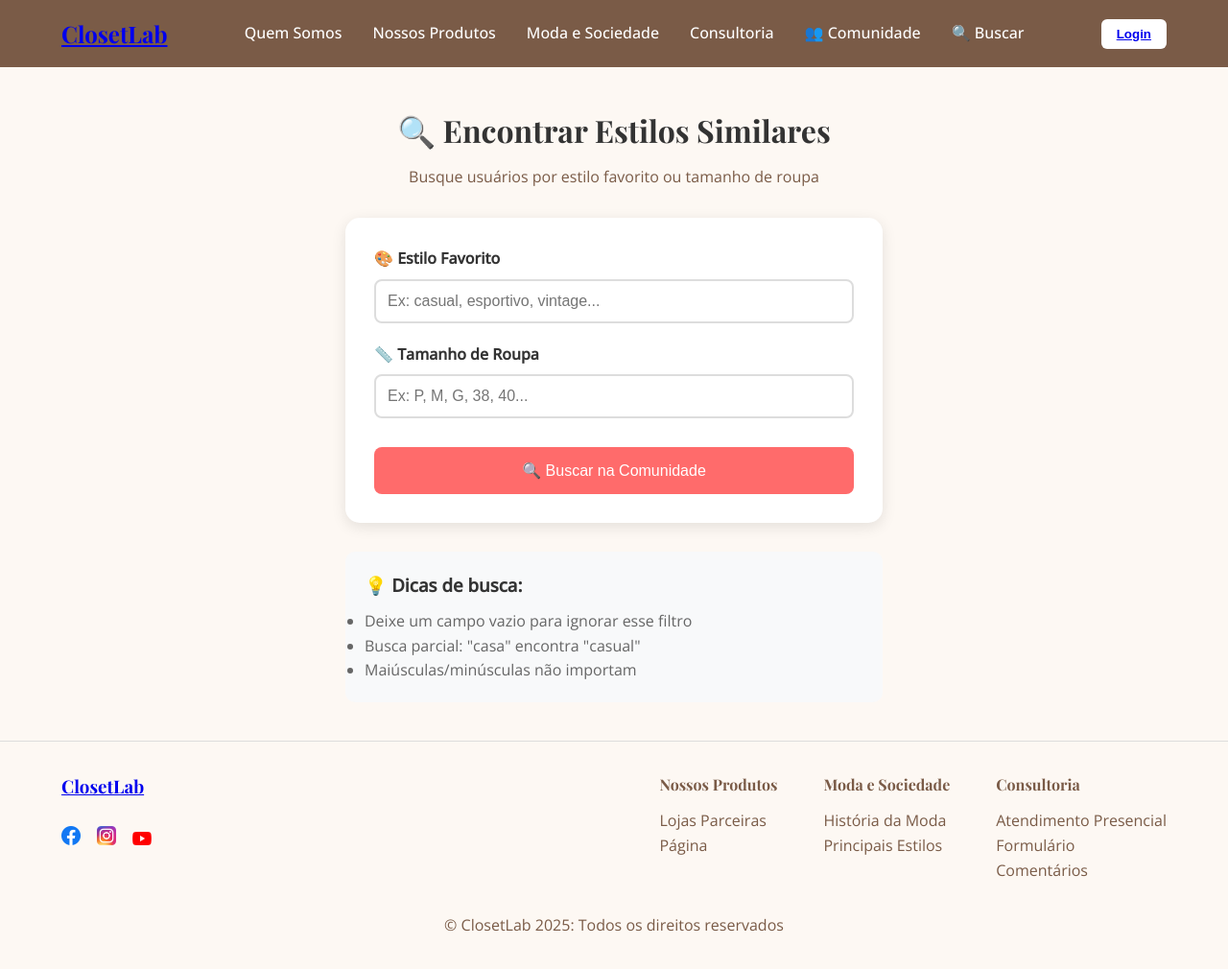
After one commit to caioromero12/ENG4021-Grupo-2, a Django app: page /buscar/ in a window 1280 px wide. The commit adds this page. Shown: the whole page at 96% size. Run offline with Django 5.2, Linux system fonts and the light colour scheme.

Commit message:
modified:   SiteModa/templates/base.html new file:   SiteModa/templates/usuario/busca_usuario.html new file:   SiteModa/templates/usuario/resultado_busca.html modified:   SiteModa/usuario/urls.py modified:   SiteModa/usuario/views.py

```diff
--- a/SiteModa/templates/base.html
+++ b/SiteModa/templates/base.html
@@ -20,7 +20,8 @@
     <li><a href="{% url 'index' %}#produtos">Nossos Produtos</a></li>
     <li><a href="{% url 'moda_sociedade' %}">Moda e Sociedade</a></li>
     <li><a href="{% url 'index' %}#consultoria">Consultoria</a></li>
-    <li><a href="{% url 'consulta_usuarios' %}">👥 Comunidade</a></li>  <!-- LINHA NOVA -->
+    <li><a href="{% url 'consulta_usuarios' %}">👥 Comunidade</a></li>
+    <li><a href="{% url 'busca_usuario' %}">🔍 Buscar</a></li>  <!-- LINHA NOVA -->
 </ul>
             {% if user.is_authenticated %}
                 <form action="{% url 'logout' %}" method="post" class="d-inline">
--- /dev/null
+++ b/SiteModa/templates/usuario/busca_usuario.html
@@ -0,0 +1,118 @@
+{% extends 'base.html' %}
+{% load static %}
+
+{% block title %}Buscar Usuários - ClosetLab{% endblock %}
+
+{% block content %}
+<div class="container-busca">
+    <h1>🔍 Encontrar Estilos Similares</h1>
+    <p>Busque usuários por estilo favorito ou tamanho de roupa</p>
+
+    <form action="{% url 'resultado_busca' %}" method="get" class="form-busca">
+        <div class="campo-busca">
+            <label for="estilo">🎨 Estilo Favorito</label>
+            <input type="text" id="estilo" name="estilo"
+                   placeholder="Ex: casual, esportivo, vintage...">
+        </div>
+
+        <div class="campo-busca">
+            <label for="tamanho">📏 Tamanho de Roupa</label>
+            <input type="text" id="tamanho" name="tamanho"
+                   placeholder="Ex: P, M, G, 38, 40...">
+        </div>
+
+        <button type="submit" class="btn-buscar">🔍 Buscar na Comunidade</button>
+    </form>
+
+    <div class="dicas">
+        <h3>💡 Dicas de busca:</h3>
+        <ul>
+            <li>Deixe um campo vazio para ignorar esse filtro</li>
+            <li>Busca parcial: "casa" encontra "casual"</li>
+            <li>Maiúsculas/minúsculas não importam</li>
+        </ul>
+    </div>
+</div>
+
+<style>
+.container-busca {
+    max-width: 600px;
+    margin: 0 auto;
+    padding: 40px 20px;
+    text-align: center;
+}
+
+.container-busca h1 {
+    color: #333;
+    margin-bottom: 10px;
+    font-family: 'Playfair Display', serif;
+}
+
+.form-busca {
+    background: white;
+    padding: 30px;
+    border-radius: 15px;
+    box-shadow: 0 4px 15px rgba(0,0,0,0.1);
+    margin: 30px 0;
+}
+
+.campo-busca {
+    margin-bottom: 20px;
+    text-align: left;
+}
+
+.campo-busca label {
+    display: block;
+    margin-bottom: 8px;
+    font-weight: bold;
+    color: #333;
+}
+
+.campo-busca input {
+    width: 100%;
+    padding: 12px;
+    border: 2px solid #ddd;
+    border-radius: 8px;
+    font-size: 16px;
+}
+
+.campo-busca input:focus {
+    border-color: #ff6b6b;
+    outline: none;
+}
+
+.btn-buscar {
+    background: #ff6b6b;
+    color: white;
+    padding: 15px 30px;
+    border: none;
+    border-radius: 8px;
+    font-size: 16px;
+    cursor: pointer;
+    width: 100%;
+    margin-top: 10px;
+}
+
+.btn-buscar:hover {
+    background: #ff5252;
+}
+
+.dicas {
+    text-align: left;
+    background: #f8f9fa;
+    padding: 20px;
+    border-radius: 10px;
+    margin-top: 20px;
+}
+
+.dicas h3 {
+    margin-bottom: 10px;
+    color: #333;
+}
+
+.dicas ul {
+    color: #666;
+    line-height: 1.6;
+}
+</style>
+{% endblock %}
--- a/SiteModa/usuario/urls.py
+++ b/SiteModa/usuario/urls.py
@@ -14,6 +14,10 @@ urlpatterns = [
     path('logout/', auth_views.LogoutView.as_view(), name='logout'),
     path('cadastro/', views.cadastro, name='cadastro'),
 
-    # NOVA ROTA: Página de consulta
+    # Página de consulta
     path('consulta/', views.ConsultaUsuariosView.as_view(), name='consulta_usuarios'),
+
+    # NOVAS ROTAS: Consulta com filtro
+    path('buscar/', views.busca_usuario, name='busca_usuario'),
+    path('resultado-busca/', views.resultado_busca, name='resultado_busca'),
 ]
--- a/SiteModa/usuario/views.py
+++ b/SiteModa/usuario/views.py
@@ -49,6 +49,32 @@ class ConsultaUsuariosView(View):
         contexto = { 'usuarios': usuarios }
         return render(request, 'usuario/consulta_usuarios.html', contexto)
 
+# CONSULTA COM FILTRO
+def busca_usuario(request):
+    """Página de busca - formulário"""
+    return render(request, 'usuario/busca_usuario.html')
+
+def resultado_busca(request):
+    """Resultado da busca com filtros"""
+    estilo_busca = request.GET.get('estilo', '')
+    tamanho_busca = request.GET.get('tamanho', '')
+
+    # Começa com todos os usuários
+    usuarios = Perfil.objects.all().select_related('user')
+
+    # Aplica filtros se foram preenchidos
+    if estilo_busca:
+        usuarios = usuarios.filter(estilo_favorito__icontains=estilo_busca)
+    if tamanho_busca:
+        usuarios = usuarios.filter(tamanho_roupa__icontains=tamanho_busca)
+
+    contexto = {
+        'usuarios': usuarios,
+        'estilo_buscado': estilo_busca,
+        'tamanho_buscado': tamanho_busca
+    }
+    return render(request, 'usuario/resultado_busca.html', contexto)
+
 @login_required(login_url='login')
 def index(request):
     return render(request, 'index.html')
```
Also changed, not shown: SiteModa/templates/usuario/resultado_busca.html (added, +113 -0 lines).
